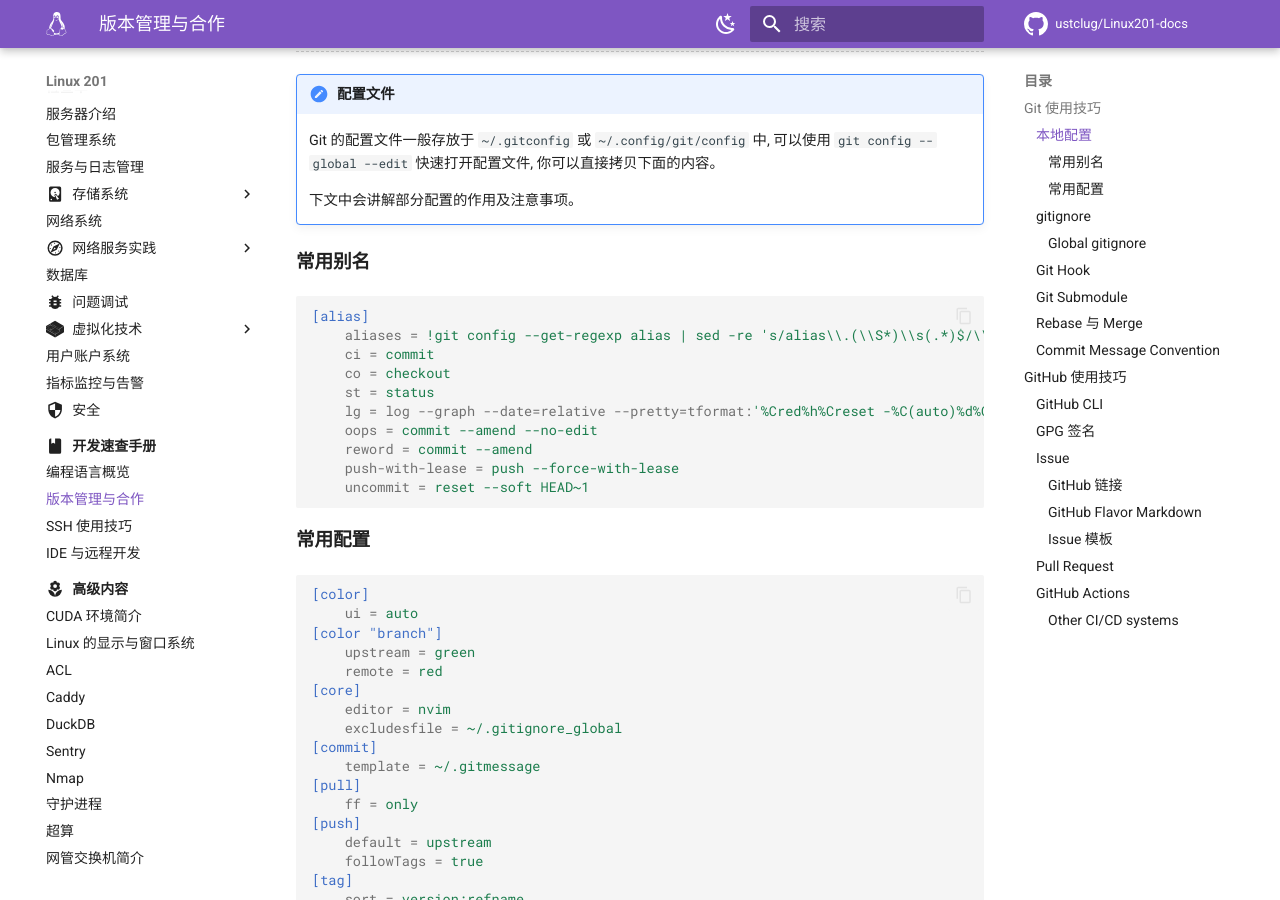
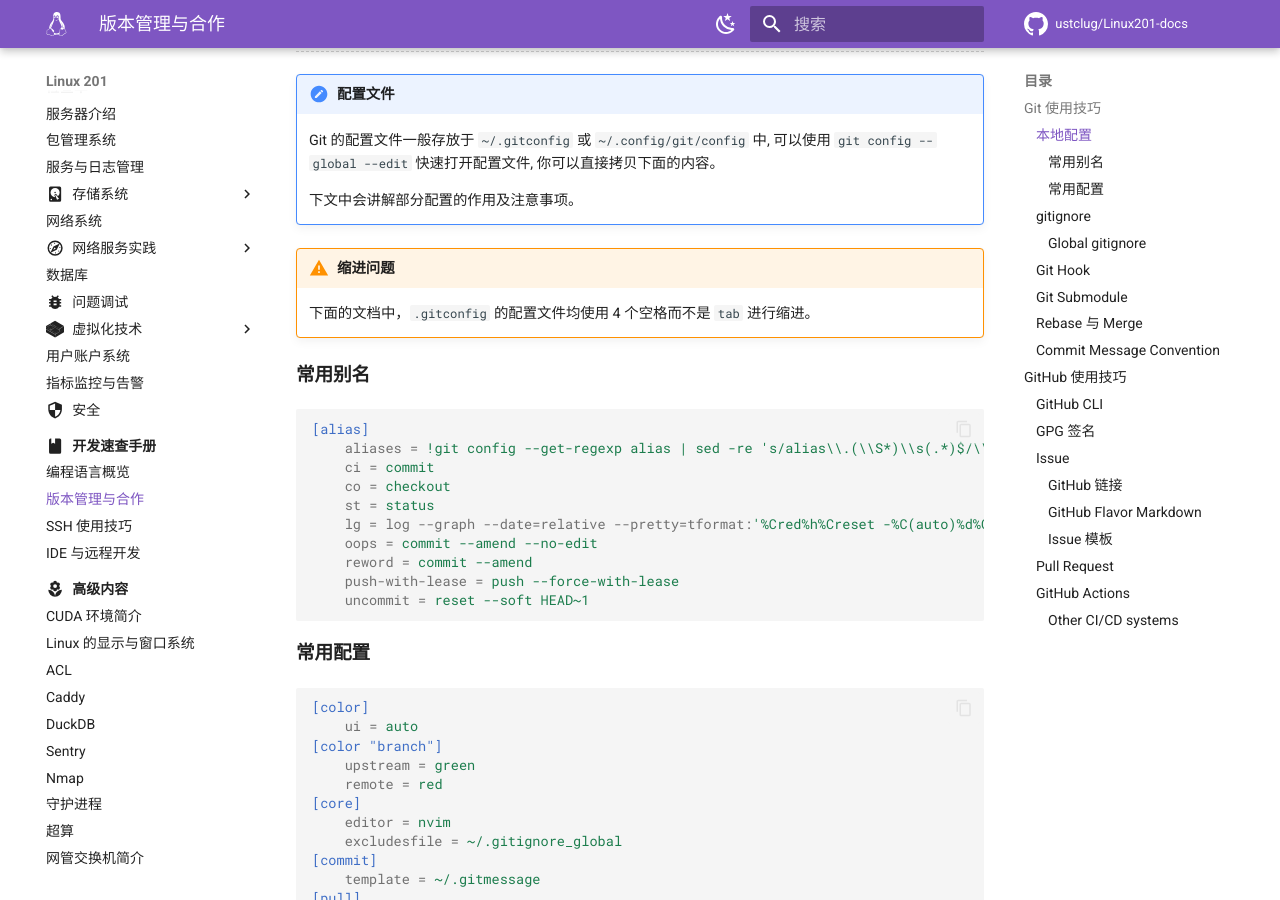
Before and after one commit to ustclug/Linux201-docs, an MkDocs documentation site: the page built from docs/dev/git.md, in a window 1280 px wide and 900 px high, scrolled down 301 px. Built offline with MkDocs 1.6.1 and Material for MkDocs 9.7.7, drawn with Linux system fonts in a browser that asks for light colours; comment, search, counter and statistics services are not loaded.

Commit message:
dev/git: add warning about ident

````diff
--- a/docs/dev/git.md
+++ b/docs/dev/git.md
@@ -11,6 +11,10 @@
     Git 的配置文件一般存放于 `~/.gitconfig` 或 `~/.config/git/config` 中, 可以使用 `git config --global --edit` 快速打开配置文件, 你可以直接拷贝下面的内容。
 
     下文中会讲解部分配置的作用及注意事项。
+
+!!! warning "缩进问题"
+
+    下面的文档中，`.gitconfig` 的配置文件均使用 4 个空格而不是 `tab` 进行缩进。
 
 #### 常用别名 {#git-alias}
 
@@ -51,7 +55,7 @@
 
 ### gitignore {#git-gitignore}
 
-GitHub 在[这里](https://github.com/github/gitignore) 提供了一些常见的 `.gitignore` 文件，对于较为复杂的项目，也可以使用[gitignore.io](https://www.gitignore.io/) 生成。
+GitHub 在 [这里](https://github.com/github/gitignore) 提供了一些常见的 `.gitignore` 文件，对于较为复杂的项目，也可以使用[gitignore.io](https://www.gitignore.io/) 生成。
 
 !!! warning "`.env` 文件与 `.gitignore`"
 
@@ -242,7 +246,7 @@ GitHub 对 GPG Key 的文档描述很详细，我们将其列在这里：
         resolve(s, d) #123
         ```
 
-- 可以通过 GitHub Web 上 Copy permalink 的方式获取代码的链接，例如打开[ustclug/mirrorrequest/README.md](https://github.com/ustclug/mirrorrequest/blob/master/README.md?plain=1) 后，可以选择某一行，点击左侧的菜单，选择 Copy permalink, 即可获得诸如 <https://github.com/ustclug/mirrorrequest/blob/f23dd1f1cbe81f01e4f878ac11ee064b6c7d70ec/README.md?plain=1#L1> 这样的链接。
+- 可以通过 GitHub Web 上 Copy permalink 的方式获取代码的链接，例如打开 [ustclug/mirrorrequest/README.md](https://github.com/ustclug/mirrorrequest/blob/master/README.md?plain=1) 后，可以选择某一行，点击左侧的菜单，选择 Copy permalink, 即可获得诸如 <https://github.com/ustclug/mirrorrequest/blob/f23dd1f1cbe81f01e4f878ac11ee064b6c7d70ec/README.md?plain=1#L1> 这样的链接。
     - 这样的链接可以在 Issue 中直接粘贴，会被以代码框的形式渲染到 Issue 中，方便其他人迅速了解问题。
     - 点击后也可以直接复制地址栏中的 URL，这样的链接总是指向某个 branch 或者 tag 的，而不是特定 commit，但这样的作法可能会导致链接失效。
 
````
